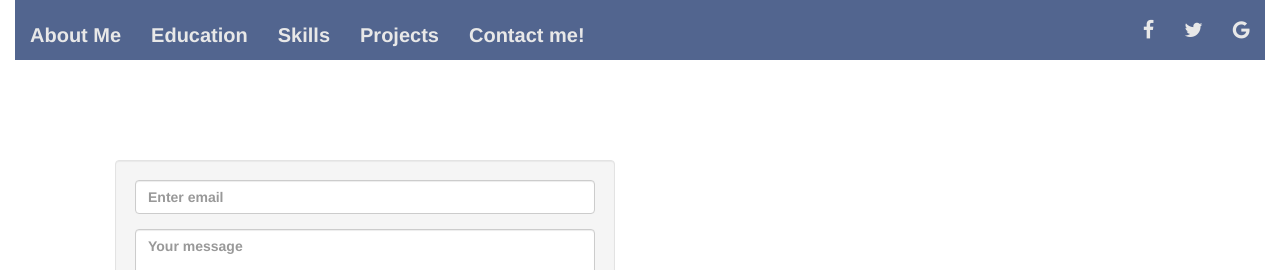
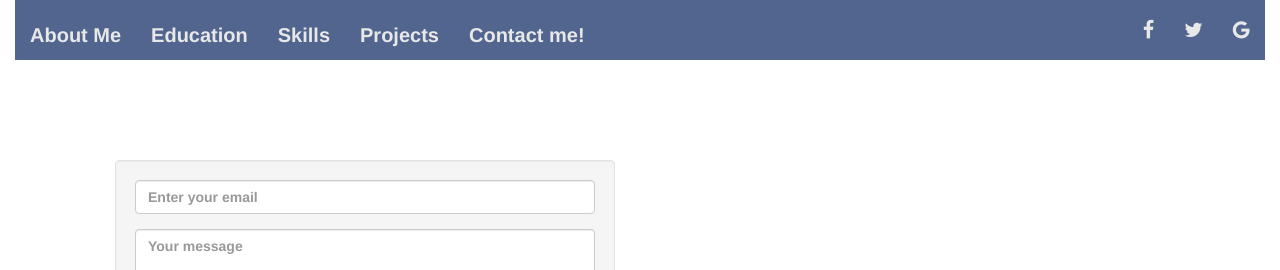
Before and after one commit to sayaliga/resume, a React (Create React App) app: page /contactMe in a window 1280 px wide. Shown: the top 270 px of the page. Built offline with nearby package versions, Linux system fonts and the light colour scheme.

Commit message:
Misc changes

```diff
--- a/src/components/contactMe.js
+++ b/src/components/contactMe.js
@@ -16,11 +16,10 @@ class Form extends React.Component {
             <section className="contactme">
                 <form className="well" action="https://formspree.io/sayali.gaikwad1994@gmail.com" method="POST">
                     <div className="form-group">
-                        <input className="form-control" name="email" type="email" placeholder="Enter email" required></input>
+                        <input className="form-control" name="email" type="email" placeholder="Enter your email" required></input>
                     </div>
                     <div className="form-group">
                         <textarea className="form-control" name="message" placeholder="Your message" required></textarea>
-                        <input type="hidden" name="_next" value='https://raw.githubusercontent.com/sayaliga/react-resume/master/public/thankyou.html' />
                     </div>
                     <div className="form-group">
                         <button onClick={this.sendEmail}>
```
